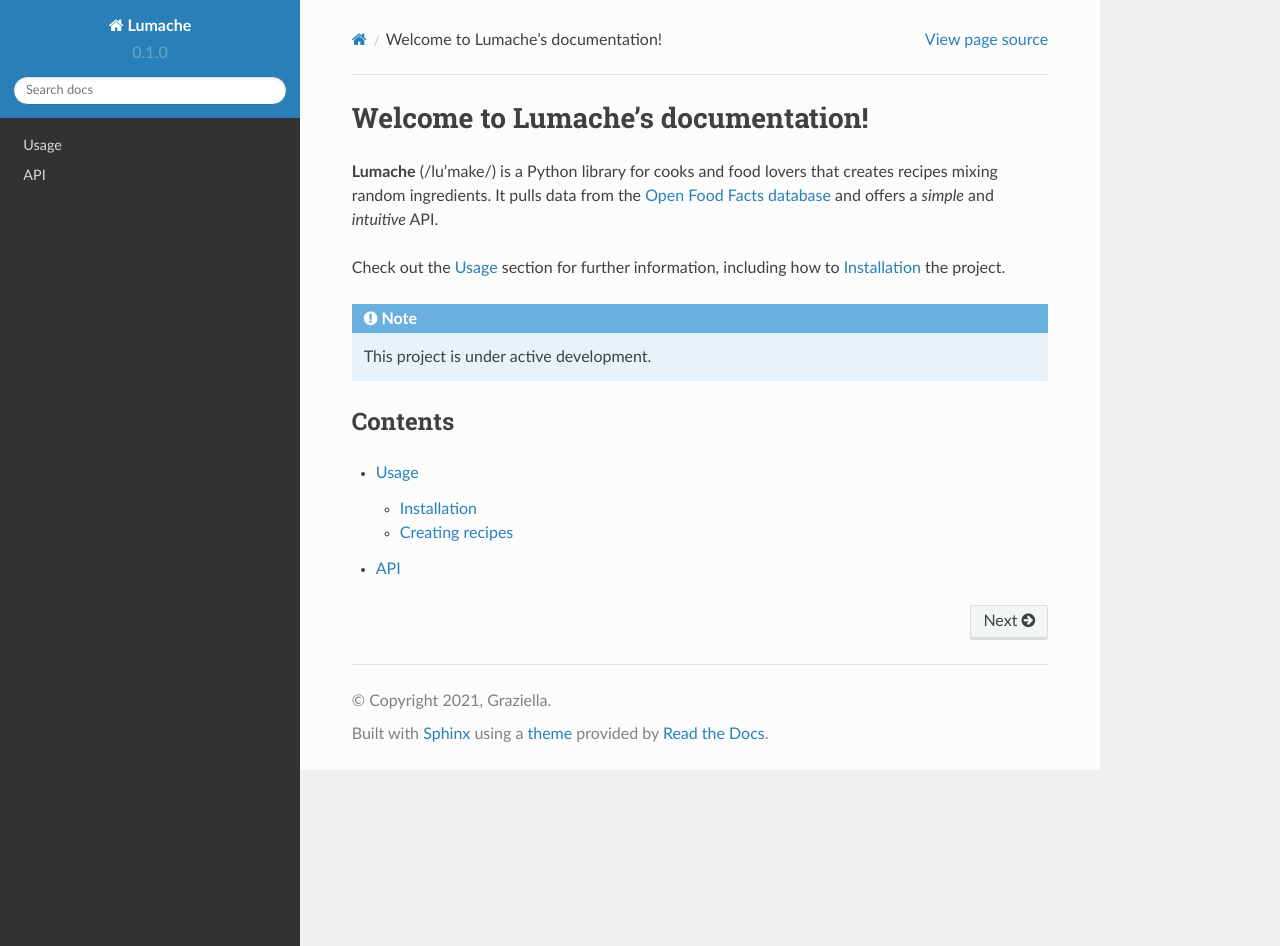
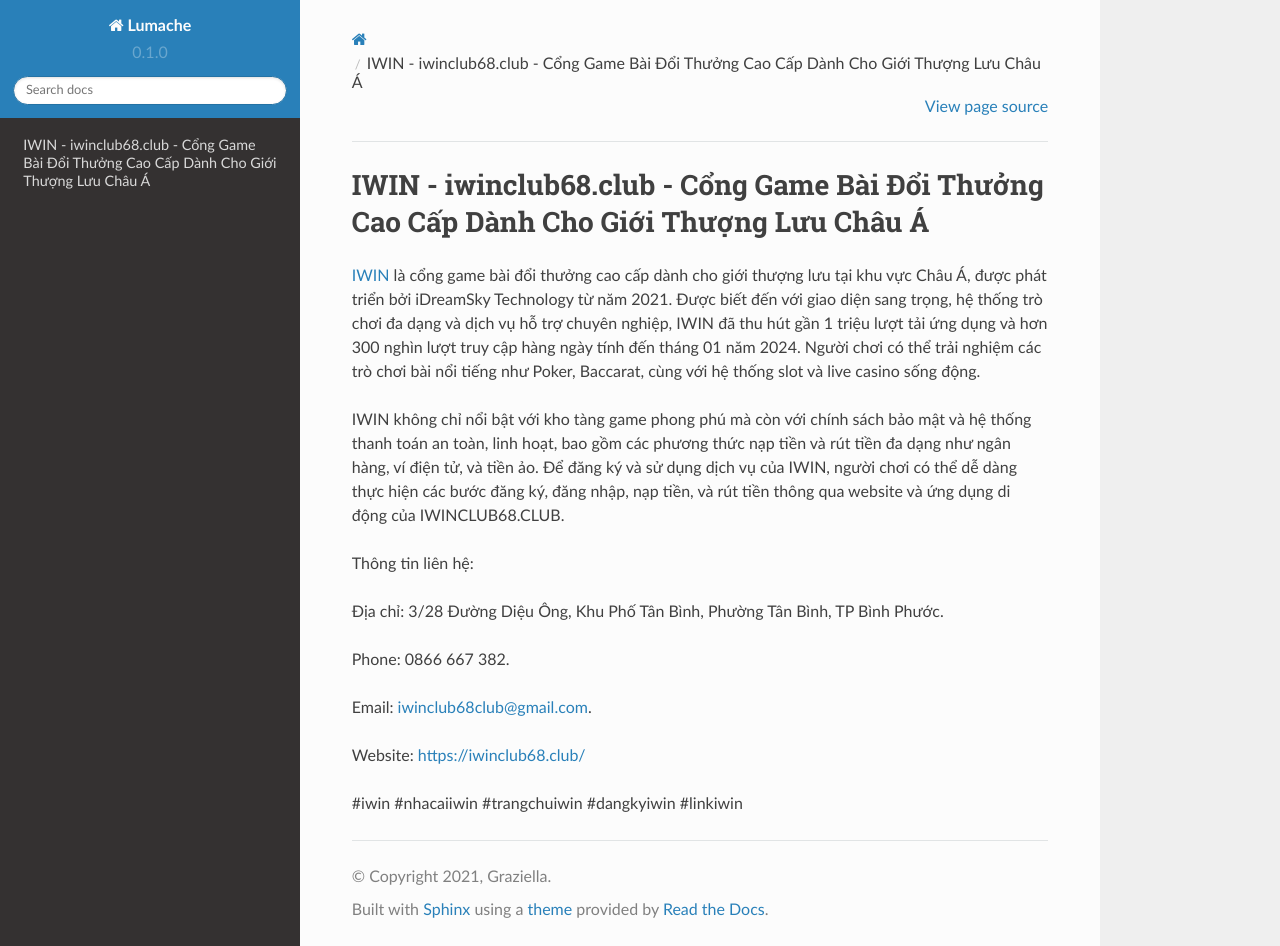
Before and after one commit to vqtranquocthuan424/iwinclub68club, a Sphinx documentation site: the page built from docs/source/index.rst, in a window 1280 px wide and 946 px high. Built offline with Sphinx 7.4.7 and the Read the Docs theme 2.0.0, drawn with Linux system fonts in a browser that asks for light colours.

Commit message:
Update index.rst

```diff
--- a/docs/source/index.rst
+++ b/docs/source/index.rst
@@ -1,22 +1,18 @@
-Welcome to Lumache's documentation!
+IWIN - iwinclub68.club - Cổng Game Bài Đổi Thưởng Cao Cấp Dành Cho Giới Thượng Lưu Châu Á
 ===================================
 
-**Lumache** (/lu'make/) is a Python library for cooks and food lovers
-that creates recipes mixing random ingredients.
-It pulls data from the `Open Food Facts database <https://world.openfoodfacts.org/>`_
-and offers a *simple* and *intuitive* API.
+`IWIN <https://iwinclub68.club/>`_ là cổng game bài đổi thưởng cao cấp dành cho giới thượng lưu tại khu vực Châu Á, được phát triển bởi iDreamSky Technology từ năm 2021. Được biết đến với giao diện sang trọng, hệ thống trò chơi đa dạng và dịch vụ hỗ trợ chuyên nghiệp, IWIN đã thu hút gần 1 triệu lượt tải ứng dụng và hơn 300 nghìn lượt truy cập hàng ngày tính đến tháng 01 năm 2024. Người chơi có thể trải nghiệm các trò chơi bài nổi tiếng như Poker, Baccarat, cùng với hệ thống slot và live casino sống động.
 
-Check out the :doc:`usage` section for further information, including
-how to :ref:`installation` the project.
+IWIN không chỉ nổi bật với kho tàng game phong phú mà còn với chính sách bảo mật và hệ thống thanh toán an toàn, linh hoạt, bao gồm các phương thức nạp tiền và rút tiền đa dạng như ngân hàng, ví điện tử, và tiền ảo. Để đăng ký và sử dụng dịch vụ của IWIN, người chơi có thể dễ dàng thực hiện các bước đăng ký, đăng nhập, nạp tiền, và rút tiền thông qua website và ứng dụng di động của IWINCLUB68.CLUB.
 
-.. note::
+Thông tin liên hệ:
 
-   This project is under active development.
+Địa chỉ: 3/28 Đường Diệu Ông, Khu Phố Tân Bình, Phường Tân Bình, TP Bình Phước.
 
-Contents
---------
+Phone: 0866 667 382.
 
-.. toctree::
+Email: iwinclub68club@gmail.com.
 
-   usage
-   api
+Website: https://iwinclub68.club/
+
+#iwin #nhacaiiwin #trangchuiwin #dangkyiwin #linkiwin
```
